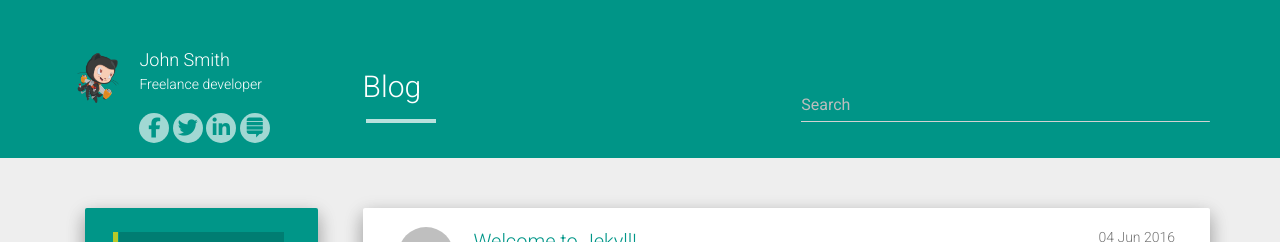
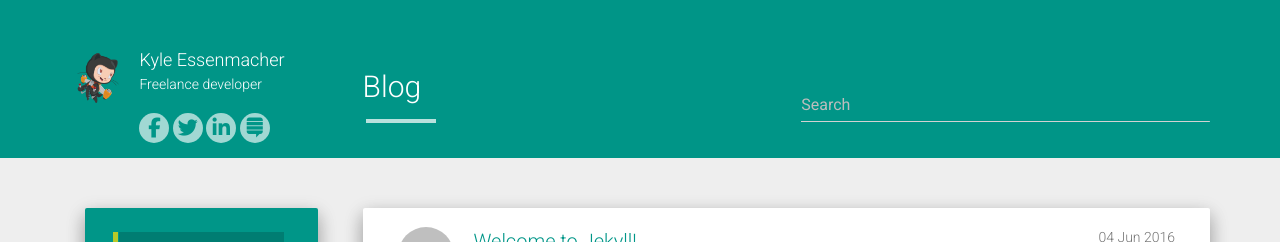
Before and after one commit to StaySharpened/Website, a Jekyll site: the page built from index.html, in a window 1280 px wide. Shown: the top 242 px of the page. Built offline with Jekyll 4.4.1, drawn with Linux system fonts in a browser that asks for light colours; nearby versions of some CDN libraries; the list of posts is cut into pages by our own code.

Commit message:
Update _config.yml

```diff
--- a/_config.yml
+++ b/_config.yml
@@ -1,6 +1,6 @@
-title: John Smith
+title: My name is Tyler and I am a dweeb
 description: My Personal Blog
-author: John Smith
+author: Kyle Essenmacher
 logo: /hcz-jekyll-blog/static/img/avatar.png
 github: https://github.com/codeasashu
 about: Freelance developer
```
